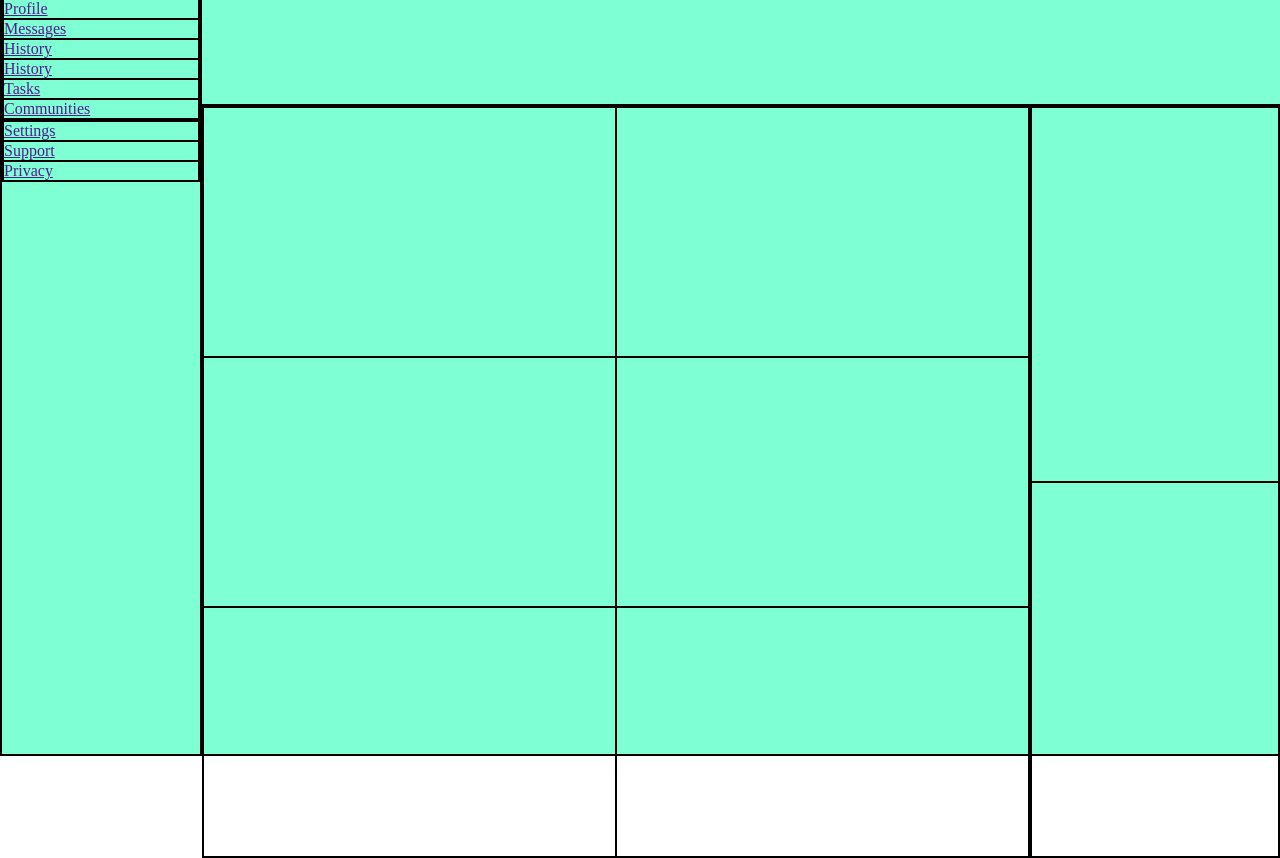
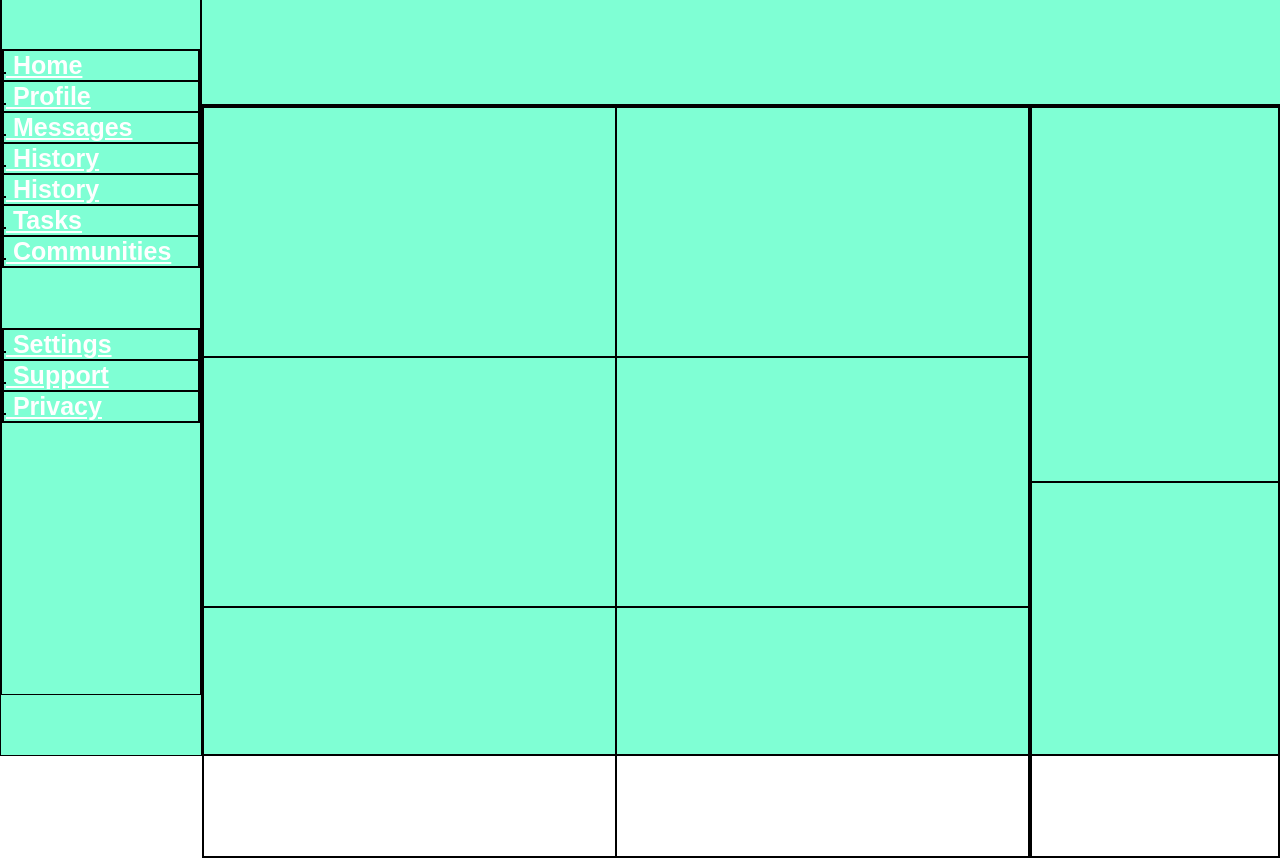
Before and after one commit to BrickEater/dashboard, a plain HTML site: page index.html in a window 1280 px wide. Shown: the part 46-904 px from the top of the page. Drawn offline with Linux system fonts and the light colour scheme.

Commit message:
add spacing and style to the sidebar

```diff
--- a/index.html
+++ b/index.html
@@ -9,23 +9,56 @@
 </head>
 <body>
     <div class="container">
-        <div class="sidebar">
+        <div class="sidebar sidebarText">
             <div class="titleWrapper">
-                <div class="title">Dashboard</div>
+                <div class="title">
+                    <img src="" alt="">
+                    Dashboard
+                </div>
             </div>
             <div class="navWrapper">
-                <a href="" class="home">Home</a>
-                <a href="" class="profile">Profile</a>
-                <a href="" class="messages">Messages</a>
-                <a href="" class="history">History</a>
-                <a href="" class="history">History</a>
-                <a href="" class="tasks">Tasks</a>
-                <a href="" class="communities">Communities</a>
+                <a href="" class="home">
+                    <img src="" alt="">
+                    Home
+                </a>
+                <a href="" class="profile">
+                    <img src="" alt="">
+                    Profile
+                </a>
+                <a href="" class="messages">
+                    <img src="" alt="">
+                    Messages
+                </a>
+                <a href="" class="history">
+                    <img src="" alt="">
+                    History
+                </a>
+                <a href="" class="history">
+                    <img src="" alt="">
+                    History
+                </a>
+                <a href="" class="tasks">
+                    <img src="" alt="">
+                    Tasks
+                </a>
+                <a href="" class="communities">
+                    <img src="" alt="">
+                    Communities
+                </a>
             </div>
             <div class="settingsWrapper">
-                <a href="" class="settings">Settings</a>
-                <a href="" class="support">Support</a>
-                <a href="" class="privacy">Privacy</a>
+                <a href="" class="settings">
+                    <img src="" alt="">
+                    Settings
+                </a>
+                <a href="" class="support">
+                    <img src="" alt="">
+                    Support
+                </a>
+                <a href="" class="privacy">
+                    <img src="" alt="">
+                    Privacy
+                </a>
             </div>
         </div>
         <div class="header"></div>
--- a/style.css
+++ b/style.css
@@ -34,6 +34,11 @@ html, body {
     grid-area: a;
 }
 
+.sidebar, .sidebar > * {
+    margin-bottom: 60px;
+
+}
+
 .header {
     grid-area: b;
 }
@@ -65,6 +70,12 @@ html, body {
 
 
 /* Typography */
+.sidebarText, .sidebarText * {
+    font-size: 25px;
+    font-family: sans-serif;
+    font-weight: bold;
+    color: white;
+}
 
 /* Colors */
 
```
Also changed, not shown: 1 other file.
